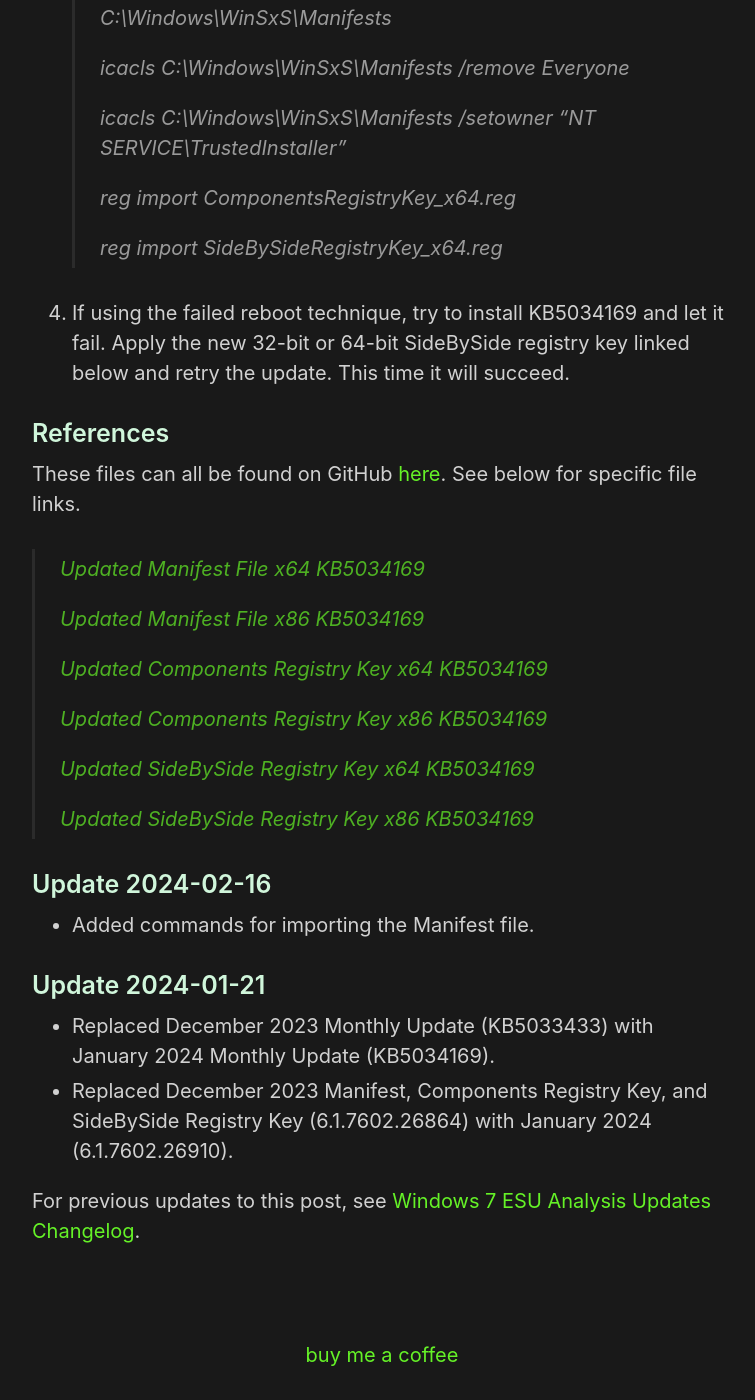
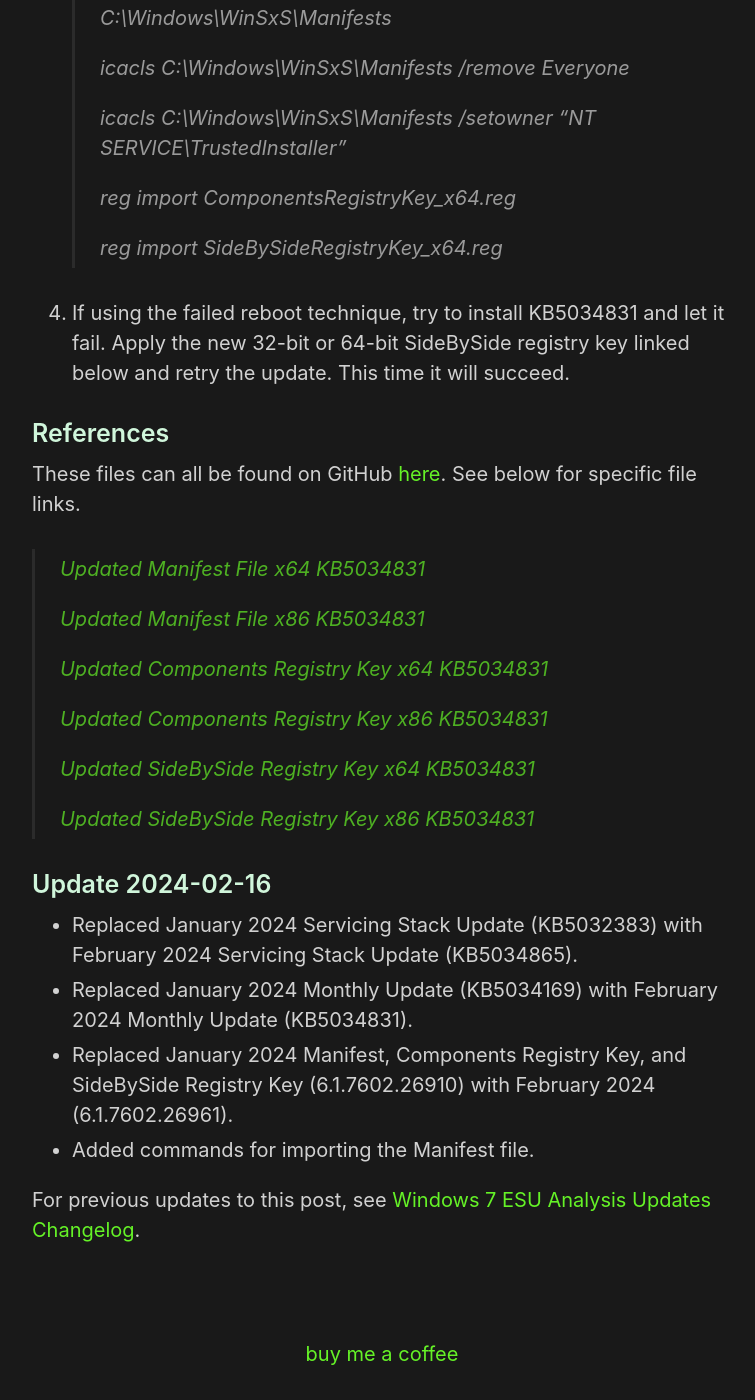
Before and after one commit to HackAndPwn/HackAndPwn.github.io, a Jekyll site: the page built from _posts/2020-09-12-windows-7-esu-analysis-updates.md, in a window 1280 px wide and 1400 px high, scrolled down 1990 px. Shown: the whole window, without its empty margins (258-1013 px from the left). Built offline with Jekyll 4.4.1, drawn with Linux system fonts in a browser that asks for light colours; some of the changed text lies outside the part shown.

Commit message:
february 2024 updates for windows 7

```diff
--- a/_posts/2020-09-12-windows-7-esu-analysis-updates.md
+++ b/_posts/2020-09-12-windows-7-esu-analysis-updates.md
@@ -15,11 +15,11 @@
 
 Install KB4528069 as described in [Windows 7 ESU Analysis](https://hackandpwn.com/windows-7-esu-analysis).
 
-### Installing KB5034169 (January 2024 Cumulative Update)
+### Installing KB5034831 (February 2024 Cumulative Update)
 
 The January 2023 Cumulative Update includes new ESU files that bump versions past those used in KB4528069.  However, the same technique that previously applied still works.
 
-1. Install the latest Servicing Stack Update [Windows6.1-KB5032383-x64.msu](https://github.com/HackAndPwn/Windows-7-Patching/raw/master/07_ESU_Updates/01_Windows6.1-KB5032383-x64.msu) [Windows6.1-KB5032383-x86.msu](https://github.com/HackAndPwn/Windows-7-Patching/raw/master/07_ESU_Updates/01_Windows6.1-KB5032383-x86.msu).  Rebooting the machine may be required.
+1. Install the latest Servicing Stack Update [Windows6.1-KB5034865-x64.msu](https://github.com/HackAndPwn/Windows-7-Patching/raw/master/07_ESU_Updates/01_Windows6.1-KB5034865-x64.msu) [Windows6.1-KB5034865-x86.msu](https://github.com/HackAndPwn/Windows-7-Patching/raw/master/07_ESU_Updates/01_Windows6.1-KB5034865-x86.msu).  Rebooting the machine may be required.
 2. If using the Manifest/Components registry key technique on a 32-bit system, execute the following commands:
 > takeown /f C:\Windows\WinSxS\Manifests /a
 >
@@ -48,29 +48,28 @@
 > reg import ComponentsRegistryKey_x64.reg
 >
 > reg import SideBySideRegistryKey_x64.reg
-4. If using the failed reboot technique, try to install KB5034169 and let it fail.  Apply the new 32-bit or 64-bit SideBySide registry key linked below and retry the update.  This time it will succeed.
+4. If using the failed reboot technique, try to install KB5034831 and let it fail.  Apply the new 32-bit or 64-bit SideBySide registry key linked below and retry the update.  This time it will succeed.
 
 ### References
 
 These files can all be found on GitHub [here](https://github.com/HackAndPwn/Windows-7-ESU-Analysis).  See below for specific file links.
 
-> [Updated Manifest File x64 KB5034169](https://github.com/HackAndPwn/Windows-7-ESU-Analysis/blob/master/2024_01/amd64_microsoft-windows-s..edsecurityupdatesai_31bf3856ad364e35_6.1.7602.26910_none_c8dd67de3627c180.manifest)
+> [Updated Manifest File x64 KB5034831](https://github.com/HackAndPwn/Windows-7-ESU-Analysis/blob/master/2024_02/amd64_microsoft-windows-s..edsecurityupdatesai_31bf3856ad364e35_6.1.7602.26961_none_c8a8588c364f668c.manifest)
 >
-> [Updated Manifest File x86 KB5034169](https://github.com/HackAndPwn/Windows-7-ESU-Analysis/blob/master/2024_01/x86_microsoft-windows-s..edsecurityupdatesai_31bf3856ad364e35_6.1.7602.26910_none_6cbecc5a7dca504a.manifest)
+> [Updated Manifest File x86 KB5034831](https://github.com/HackAndPwn/Windows-7-ESU-Analysis/blob/master/2024_02/x86_microsoft-windows-s..edsecurityupdatesai_31bf3856ad364e35_6.1.7602.26961_none_6c89bd087df1f556.manifest)
 >
-> [Updated Components Registry Key x64 KB5034169](https://github.com/HackAndPwn/Windows-7-ESU-Analysis/blob/master/2024_01/ComponentsRegistryKey_x64.reg)
+> [Updated Components Registry Key x64 KB5034831](https://github.com/HackAndPwn/Windows-7-ESU-Analysis/blob/master/2024_02/ComponentsRegistryKey_x64.reg)
 >
-> [Updated Components Registry Key x86 KB5034169](https://github.com/HackAndPwn/Windows-7-ESU-Analysis/blob/master/2024_01/ComponentsRegistryKey_x86.reg)
+> [Updated Components Registry Key x86 KB5034831](https://github.com/HackAndPwn/Windows-7-ESU-Analysis/blob/master/2024_02/ComponentsRegistryKey_x86.reg)
 >
-> [Updated SideBySide Registry Key x64 KB5034169](https://github.com/HackAndPwn/Windows-7-ESU-Analysis/blob/master/2024_01/SideBySideRegistryKey_x64.reg)
+> [Updated SideBySide Registry Key x64 KB5034831](https://github.com/HackAndPwn/Windows-7-ESU-Analysis/blob/master/2024_02/SideBySideRegistryKey_x64.reg)
 >
-> [Updated SideBySide Registry Key x86 KB5034169](https://github.com/HackAndPwn/Windows-7-ESU-Analysis/blob/master/2024_01/SideBySideRegistryKey_x86.reg)
+> [Updated SideBySide Registry Key x86 KB5034831](https://github.com/HackAndPwn/Windows-7-ESU-Analysis/blob/master/2024_02/SideBySideRegistryKey_x86.reg)
 
 ### Update 2024-02-16
+* Replaced January 2024 Servicing Stack Update (KB5032383) with February 2024 Servicing Stack Update (KB5034865).
+* Replaced January 2024 Monthly Update (KB5034169) with February 2024 Monthly Update (KB5034831).
+* Replaced January 2024 Manifest, Components Registry Key, and SideBySide Registry Key (6.1.7602.26910) with February 2024 (6.1.7602.26961).
 * Added commands for importing the Manifest file.
 
-### Update 2024-01-21
-* Replaced December 2023 Monthly Update (KB5033433) with January 2024 Monthly Update (KB5034169).
-* Replaced December 2023 Manifest, Components Registry Key, and SideBySide Registry Key (6.1.7602.26864) with January 2024 (6.1.7602.26910).
-
 For previous updates to this post, see [Windows 7 ESU Analysis Updates Changelog](https://hackandpwn.com/windows-7-esu-analysis-updates-changelog/).
```
Also changed, not shown: _posts/2020-05-23-windows-7-esu-patching-changelog.md (+14 -0 lines), _posts/2020-05-23-windows-7-esu-patching.md (+12 -20 lines), _posts/2020-09-12-windows-7-esu-analysis-updates-changelog.md (+4 -0 lines).
